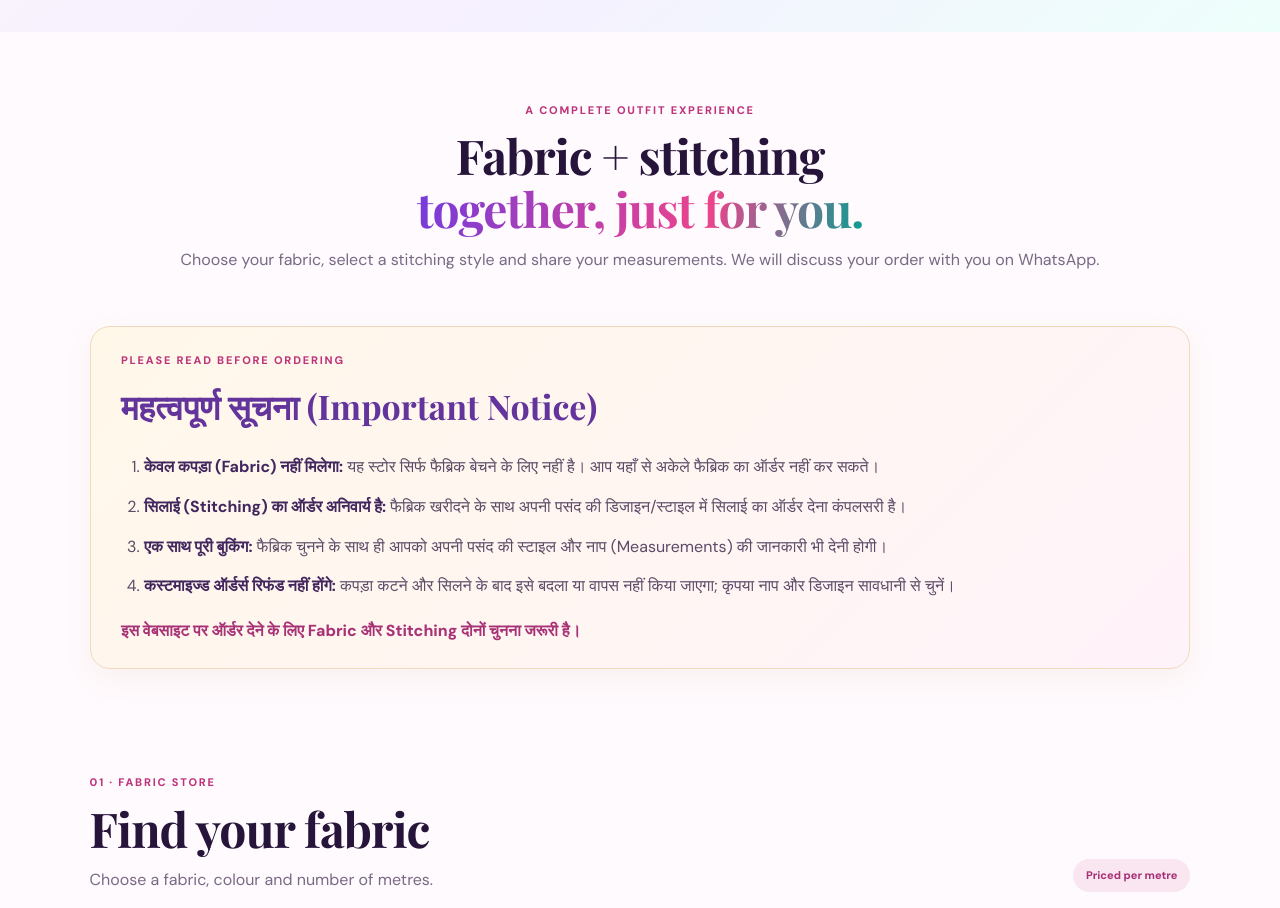
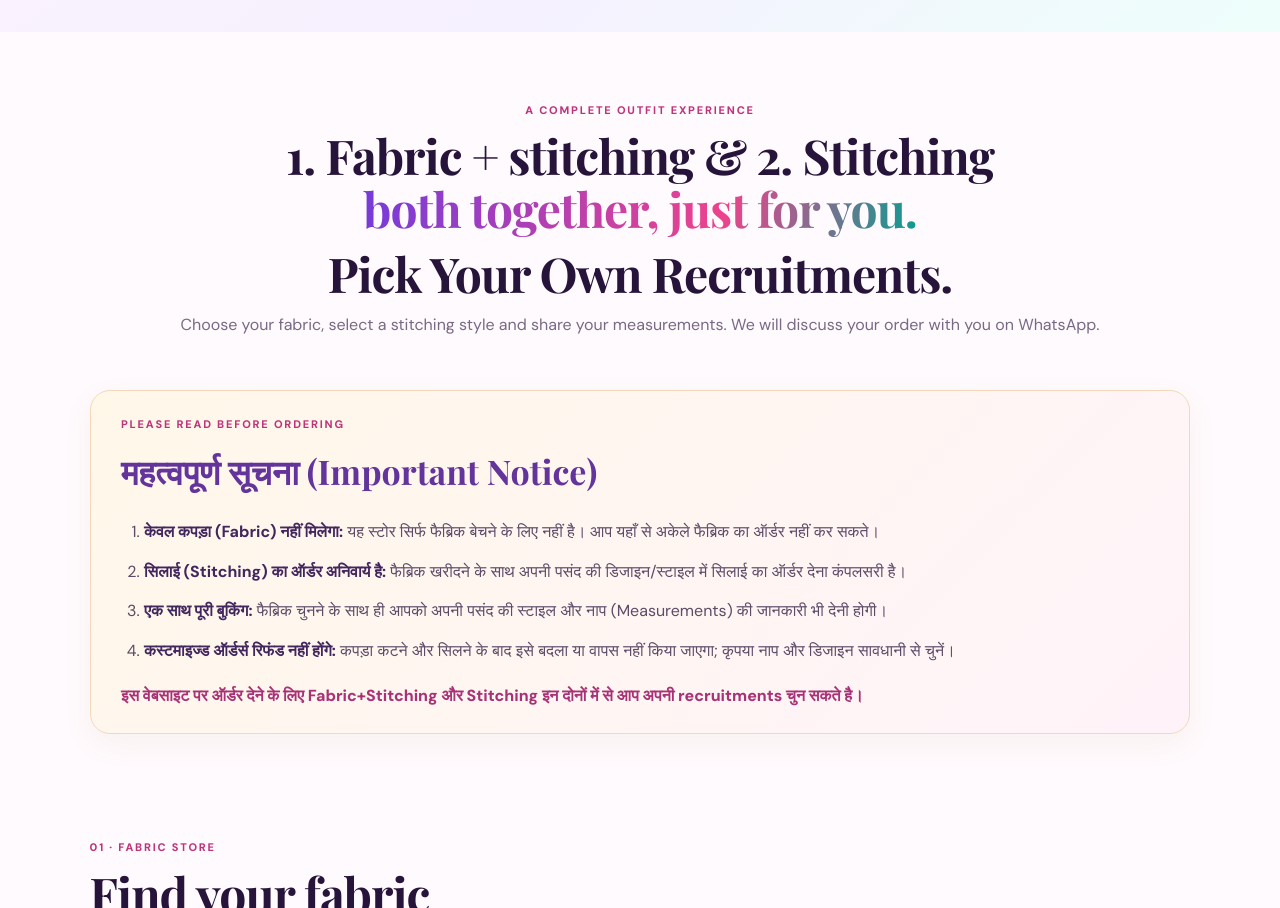
Before and after one commit to sankhalarakesh70-lab/Stitched-to-style, a plain HTML site: page index.html in a window 1280 px wide. Shown: the part 760-1668 px from the top of the page. Drawn offline with nearby package versions, Linux system fonts and the light colour scheme; no server answers.

Commit message:
Update index.html

```diff
--- a/index.html
+++ b/index.html
@@ -54,7 +54,8 @@
 
 <section class="section intro">
   <p class="eyebrow">A COMPLETE OUTFIT EXPERIENCE</p>
-  <h2>Fabric + stitching<br><span>together, just for you.</span></h2>
+  <h2>1. Fabric + stitching & 2. Stitching<br><span>both together, just for you.</span></h2>
+  <h2> Pick Your Own Recruitments.</span></h2>
   <p>Choose your fabric, select a stitching style and share your measurements. We will discuss your order with you on WhatsApp.</p>
 </section>
 
@@ -68,7 +69,7 @@
       <li><strong>एक साथ पूरी बुकिंग:</strong> फैब्रिक चुनने के साथ ही आपको अपनी पसंद की स्टाइल और नाप (Measurements) की जानकारी भी देनी होगी।</li>
       <li><strong>कस्टमाइज्ड ऑर्डर्स रिफंड नहीं होंगे:</strong> कपड़ा कटने और सिलने के बाद इसे बदला या वापस नहीं किया जाएगा; कृपया नाप और डिजाइन सावधानी से चुनें।</li>
     </ol>
-    <p class="notice-foot">इस वेबसाइट पर ऑर्डर देने के लिए Fabric और Stitching दोनों चुनना जरूरी है।</p>
+    <p class="notice-foot">इस वेबसाइट पर ऑर्डर देने के लिए Fabric+Stitching और Stitching इन दोनों में से आप अपनी recruitments चुन सकते है।</p>
   </div>
 </section>
 
```
